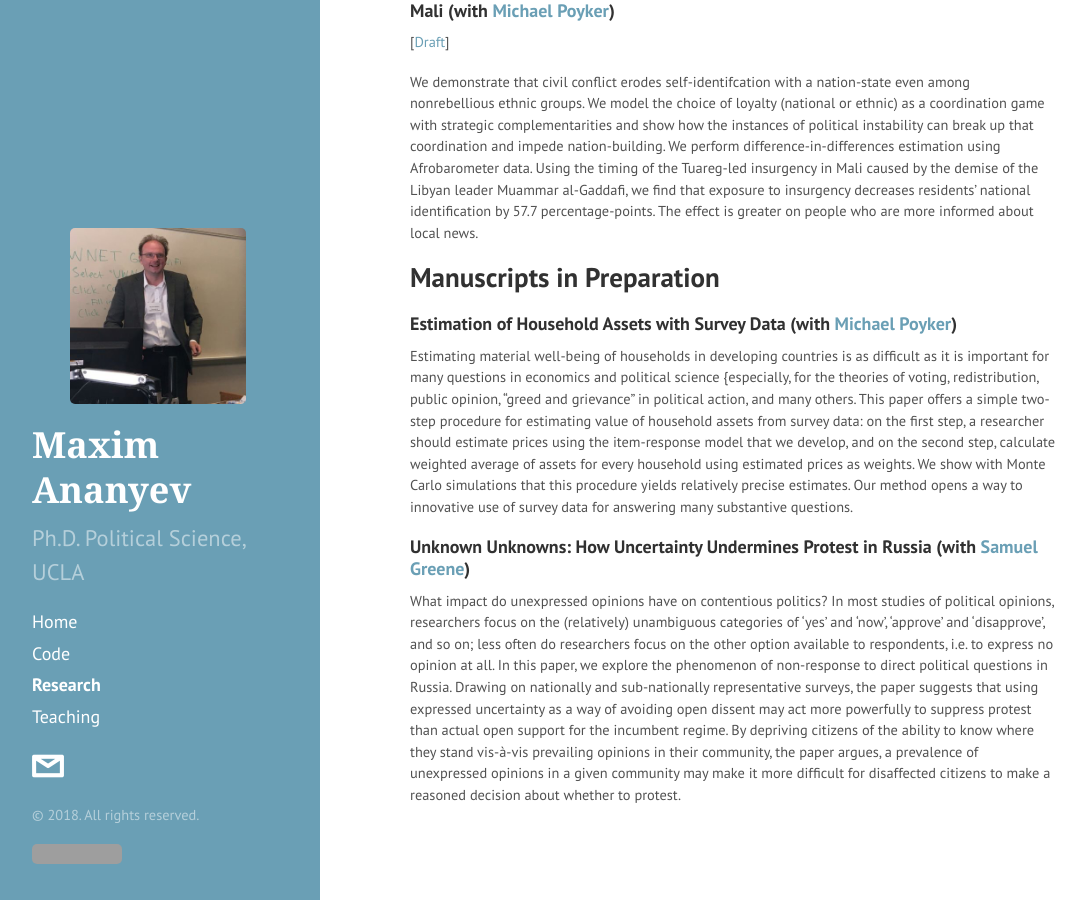
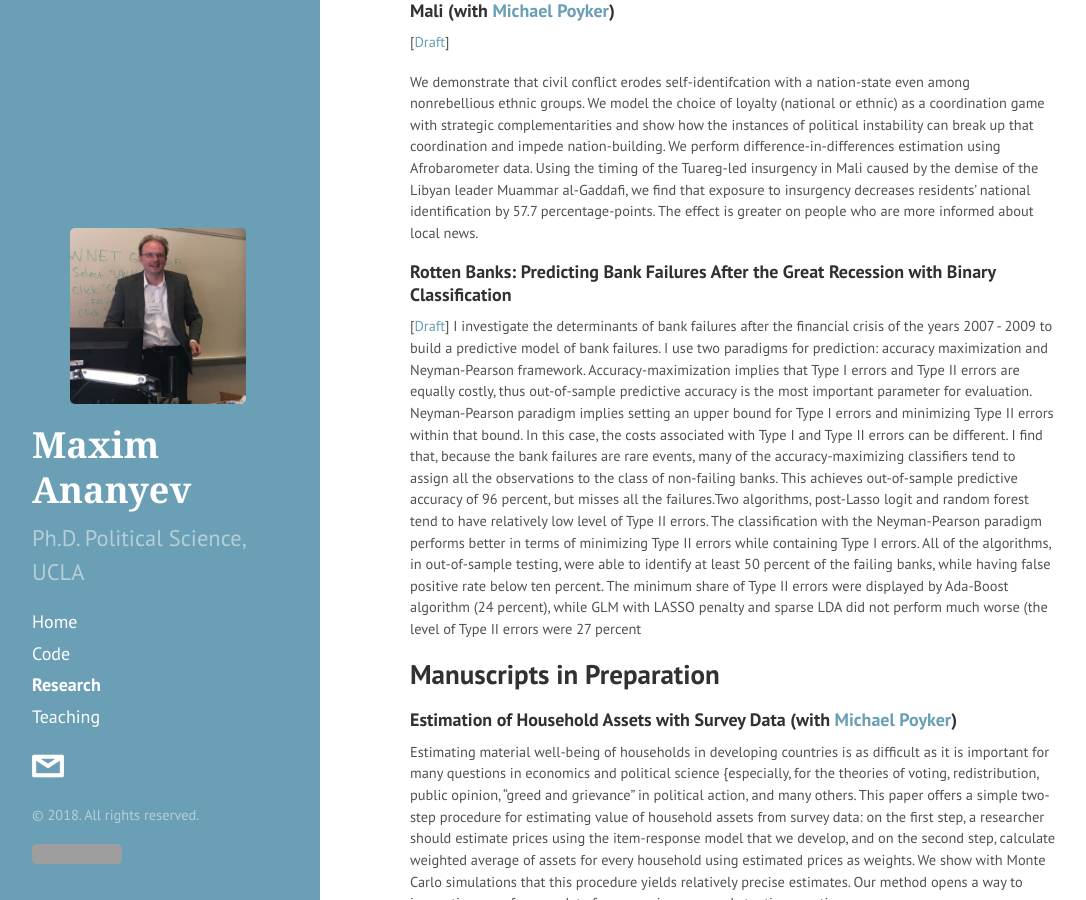
Before and after one commit to avtishin/avtishin.github.io, a Jekyll site: the page built from research.md, in a window 1280 px wide and 900 px high, scrolled down 2081 px. Shown: the whole window, without its empty margins (4-1090 px from the left). Built offline with Jekyll 4.4.1, drawn with Linux system fonts in a browser that asks for light colours; Markdown is read by kramdown in place of the engine named in the settings; comment, search, counter and statistics services are not loaded; grey boxes are pictures that could not be loaded.

Commit message:
new paper

```diff
--- a/research.md
+++ b/research.md
@@ -43,6 +43,12 @@ What role do elections play in non-democracies? We propose an empirical test tha
 
 We demonstrate that civil conflict erodes self-identifcation with a nation-state even among nonrebellious ethnic groups. We model the choice of loyalty (national or ethnic) as a coordination game with strategic complementarities and show how the instances of political instability can break up that coordination and impede nation-building. We perform difference-in-differences estimation using Afrobarometer data. Using the timing of the Tuareg-led insurgency in Mali caused by the demise of the Libyan leader Muammar al-Gaddafi, we find that exposure to insurgency decreases residents' national identification by 57.7 percentage-points. The effect is greater on people who are more informed about local news.
 
+#### Rotten Banks: Predicting Bank Failures After the Great Recession with Binary Classification
+[[Draft](assets/rottenbanks.pdf)]
+I investigate the determinants of bank failures after the financial crisis of the years 2007 - 2009 to build a predictive model of bank failures. I use two paradigms for prediction: accuracy maximization and Neyman-Pearson framework. Accuracy-maximization implies that Type I errors and Type II errors are equally costly, thus out-of-sample predictive accuracy is the most important parameter for evaluation. Neyman-Pearson paradigm implies setting an upper bound for Type I errors and minimizing Type II errors within that bound. In this case, the costs associated with Type I and Type II errors can be different. I find that, because the bank failures are rare events, many of the accuracy-maximizing classifiers tend to assign all the observations to the class of non-failing banks. This achieves out-of-sample predictive accuracy of 96 percent, but misses all the failures.Two algorithms, post-Lasso logit and random forest tend to have relatively low level of Type II errors. The classification with the Neyman-Pearson paradigm performs better in terms of minimizing Type II errors while containing Type I errors. All of the algorithms, in out-of-sample testing, were able to identify at least 50 percent of the failing banks, while having false positive rate below ten percent. The minimum share of Type II errors were displayed by Ada-Boost algorithm (24 percent), while GLM with LASSO penalty and sparse LDA did not perform much worse (the level of Type II errors were 27 percent
+
+
+
 ## Manuscripts in Preparation
 
 #### Estimation of Household Assets with Survey Data (with [Michael Poyker](http://www.poykerm.com/))
```
Also changed, not shown: 1 other file.
